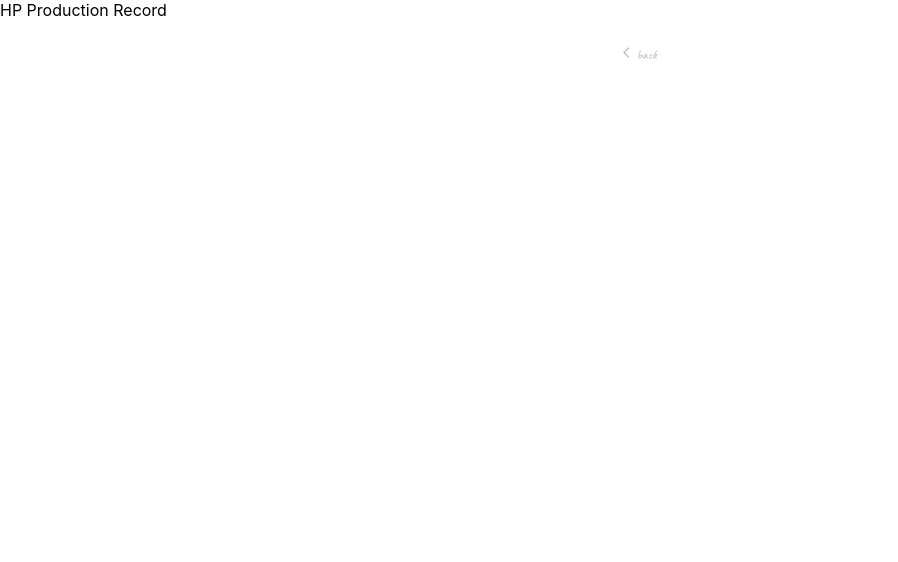
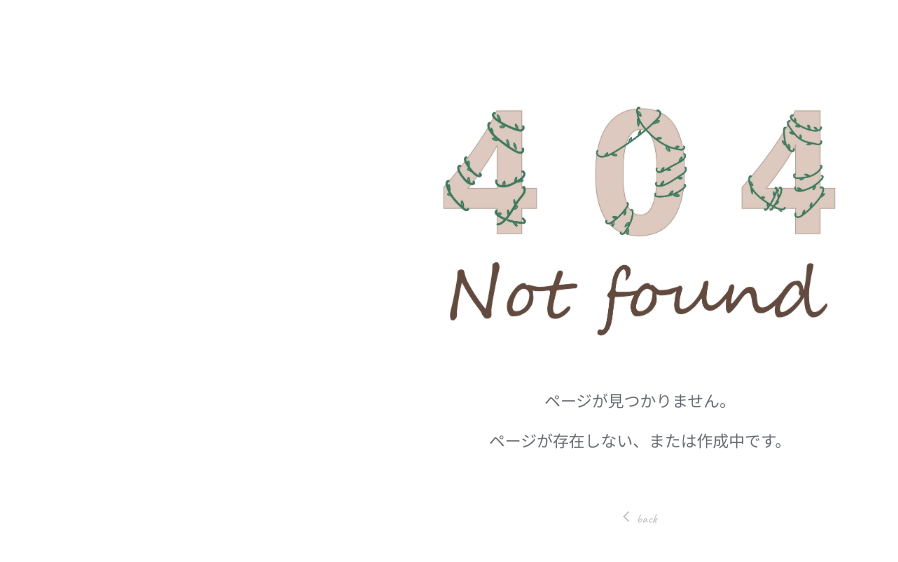
Before and after one commit to riko-okubo/collicotion, a React (Create React App) app: page /ProductionRecord in a window 1280 px wide. Shown: the top 562 px of the page, without its empty margins (0-898 px from the left). Built offline with nearby package versions, Linux system fonts and the light colour scheme; a web font is replaced by a local one.

Commit message:
create 404notfound

```diff
--- a/src/App.tsx
+++ b/src/App.tsx
@@ -6,6 +6,7 @@ import { Flowers } from "./component/Flowers";
 import { Earrings } from "./component/Earrings";
 import { AboutAccessories } from "./component/AboutAccessories";
 import { ProductionRecord } from "./component/ProductionRecord";
+import { Page404 } from "./molecules/Page404";
 
 export const App = () => {
   return (
@@ -16,6 +17,7 @@ export const App = () => {
         <Route path="/Earrings" element={<Earrings />} />
         <Route path="/AboutAccessories" element={<AboutAccessories />} />
         <Route path="/ProductionRecord" element={<ProductionRecord />} />
+        <Route element={<Page404 />} />
       </Routes>
     </BrowserRouter>
   );
--- a/src/component/AboutAccessories.tsx
+++ b/src/component/AboutAccessories.tsx
@@ -1,11 +1,12 @@
 import React from "react";
 import { BackButton } from "../molecules/BackButton";
+import notfound from "../component/Image/notfound.jpg";
+import { Page404 } from "../molecules/Page404";
 
 export const AboutAccessories = () => {
     return(
         <>
-            <div>About Accessories Page</div>
-            <BackButton />
+            <Page404 />
         </>
     )
 }
--- a/src/component/HomeStyle.tsx
+++ b/src/component/HomeStyle.tsx
@@ -12,7 +12,7 @@ export const useStyles = makeStyles((theme:Theme) =>
             opacity: '70%',
             objectFit: 'cover',
             width: '100%',
-            [theme.breakpoints.down("md")]: {
+            [theme.breakpoints.down("sm")]: {
                 width: '130%',
             }
         },
@@ -40,7 +40,7 @@ export const useStyles = makeStyles((theme:Theme) =>
                     fontSize: '2.5em',
                     margin: 0
                 },
-            [theme.breakpoints.down('xs')]: {
+            [theme.breakpoints.down('sm')]: {
                 "& h1": {
                     fontSize: '2.2em',
                     margin: 0,            },
--- a/src/component/ProductionRecord.tsx
+++ b/src/component/ProductionRecord.tsx
@@ -1,11 +1,24 @@
 import React from "react";
 import { BackButton } from "../molecules/BackButton";
+import { Page404 } from "../molecules/Page404";
 
 export const ProductionRecord = () => {
-    return(
+
+  return(
         <>
-            <div>HP Production Record</div>
-            <BackButton />
+          <Page404 />
+            {/* <h1>collocotion 制作記録</h1>
+            <ul>
+                <li>(1) デザイン</li>
+                <li>(2) 実装</li>
+                <li>(3) デプロイ</li>
+                <li>(4) レスポンシブ</li>
+                <li>(5) 修正・調整 その1</li>
+                <li>(6) 修正・調整 その2</li>
+                <li>(7) アニメーション その1</li>
+                <li>(8) アニメーション その2</li>
+            </ul>
+            <BackButton /> */}
         </>
     )
 }
--- a/src/index.tsx
+++ b/src/index.tsx
@@ -3,9 +3,6 @@ import ReactDOM from 'react-dom';
 import './index.css';
 import { App } from './App';
 import reportWebVitals from './reportWebVitals';
-import { Header } from './molecules/Header';
-import { Home } from './component/TopPage3';
-import { TopPage } from './component/TopPage';
 
 ReactDOM.render(
   <React.StrictMode>
--- a/src/molecules/Footer.tsx
+++ b/src/molecules/Footer.tsx
@@ -21,9 +21,9 @@ const useStyles = makeStyles((theme:Theme) =>
                 fontSize: '1em',
                 cursor: 'pointer'
             },
-            [theme.breakpoints.down('sm')]: {
+            [theme.breakpoints.down('xs')]: {
                 "& ul": {
-                    margin: '1.2em 0.8em',
+                    margin: '1.5em 0.8em',
                     textAlign: 'end',
                     listStyleType: 'none'
                 },
@@ -47,7 +47,7 @@ export const Footer = () => {
             <ul>
                 <li onClick={() => navigate('/AboutAccessories')}>アクセサリーについて</li>
                 <li onClick={() => navigate('/ProductionRecord')}>ホームページ製作記録</li>
-                <li>プロフィール</li>
+                {/* <li>プロフィール</li> */}
             </ul>
         </div>
     )
--- /dev/null
+++ b/src/molecules/Page404.tsx
@@ -0,0 +1,48 @@
+import React from "react";
+import { makeStyles, createStyles, Theme } from "@material-ui/core/styles";
+import { Box } from "@mui/material";
+import notfound from "../component/Image/notfound.jpg";
+import { BackButton } from "./BackButton";
+
+const useStyles = makeStyles((theme:Theme) =>
+    createStyles({
+        box: {
+            textAlign: 'center',
+            justifyContent: 'center',
+            margin: '2em',
+            "& img":{
+                margin: '3em 0 1em 0',
+                width: '25em',
+            },
+            "& p": {
+                fontFamily: 'Kokoro',
+                fontSize: '1em',
+                color: '#666A71',
+            },
+            [theme.breakpoints.down('xs')]: {
+                "& img": {
+                    width: '12em'
+                },
+                "& p":{
+                    fontSize: '0.5em'
+                }
+            }
+        }
+    })
+)
+
+export const Page404 = () => {
+
+    const classes = useStyles();
+
+    return(
+        <>
+            <Box className={classes.box}>
+                <img src={notfound} />
+                <p>ページが見つかりません。</p>
+                <p>ページが存在しない、または作成中です。</p>
+            </Box>
+            <BackButton />
+        </>
+    )
+}
```
Also changed, not shown: src/component/Image/notfound.jpg (added).
